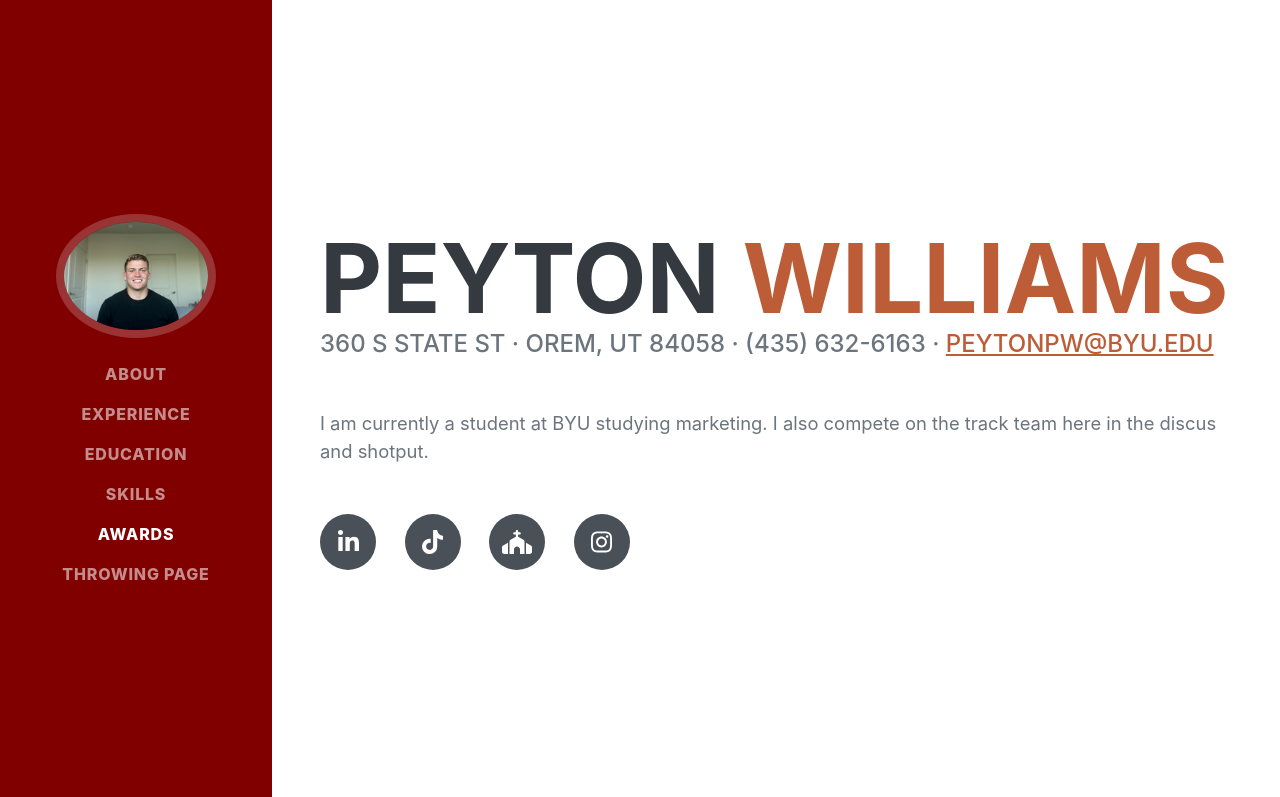
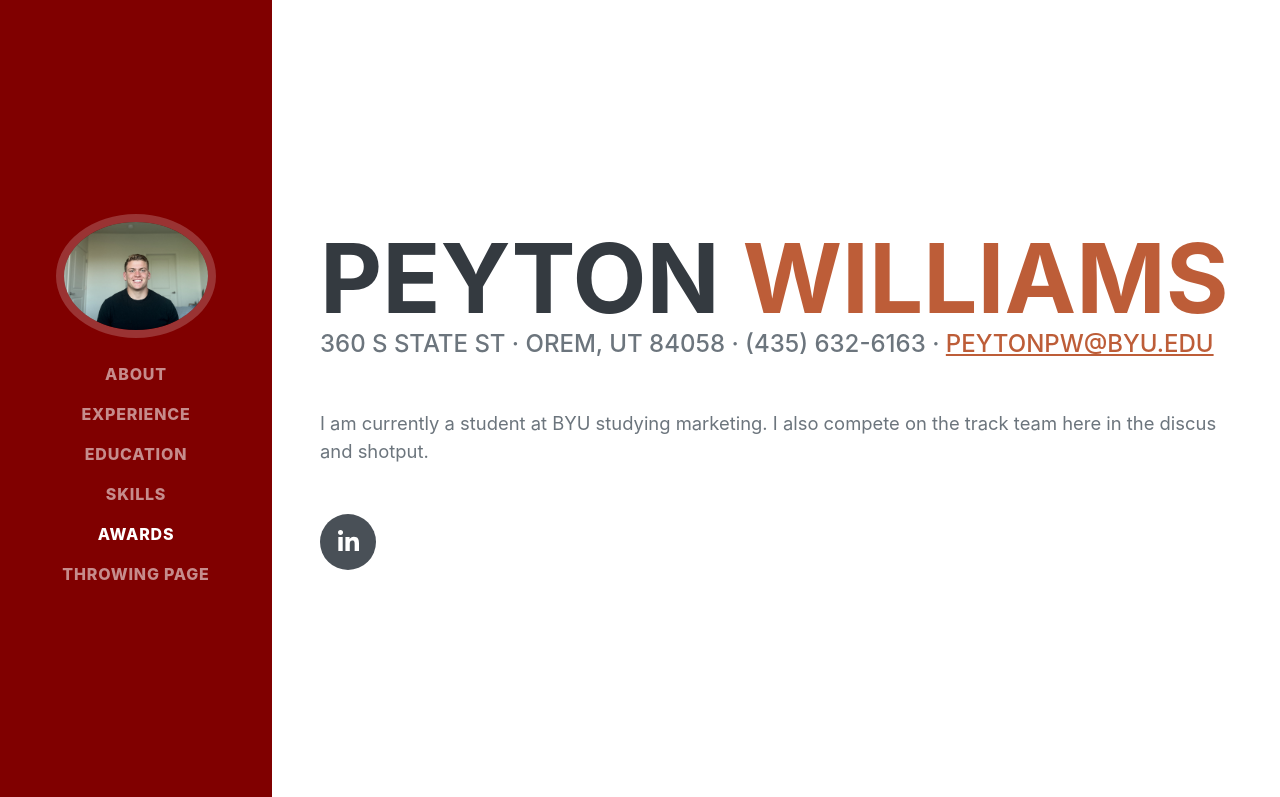
Before and after one commit to Peytonpw/is201, a plain HTML site: page index.html in a window 1280 px wide. Shown: the top 797 px of the page. Drawn offline with nearby package versions, Linux system fonts and the light colour scheme; a web font is replaced by a local one.

Commit message:
Add files via upload

```diff
--- a/index.html
+++ b/index.html
@@ -52,9 +52,6 @@
                     <p class="lead mb-5">I am currently a student at BYU studying marketing.  I also compete on the track team here in the discus and shotput.</p>
                     <div class="social-icons">
                         <a class="social-icon" href="https://www.linkedin.com/in/peyton-williams-254a16286" target="_blank"><i class="fab fa-linkedin-in"></i></a>
-                        <a class="social-icon" href="#!"><i class="fab fa-tiktok"></i></a>
-                        <a class="social-icon" href="#!"><i class="fa-solid fa-church"></i></a>
-                        <a class="social-icon" href="#!"><i class="fab fa-instagram"></i></a>
                     </div>
                 </div>
             </section>
```
Also changed, not shown: scratch.html (+1 -1 lines).
